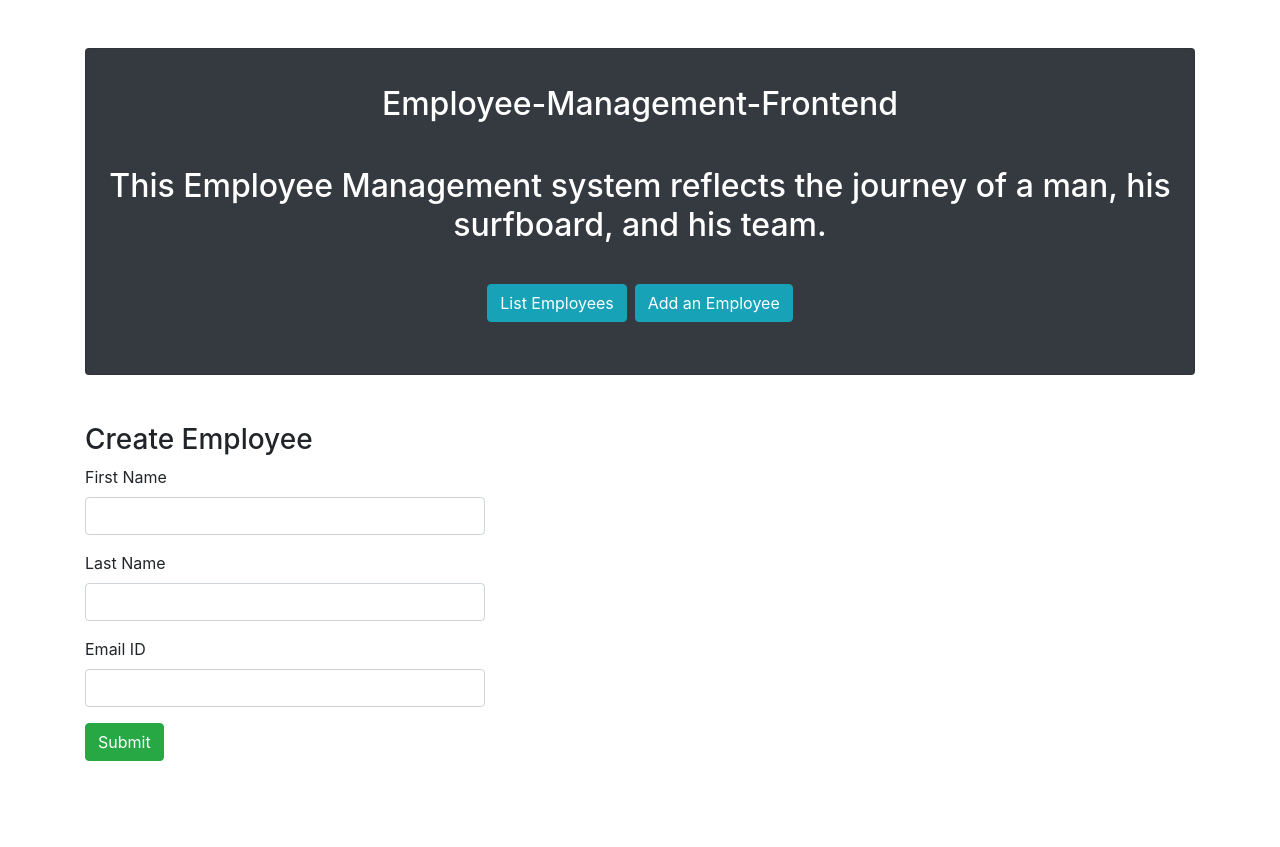
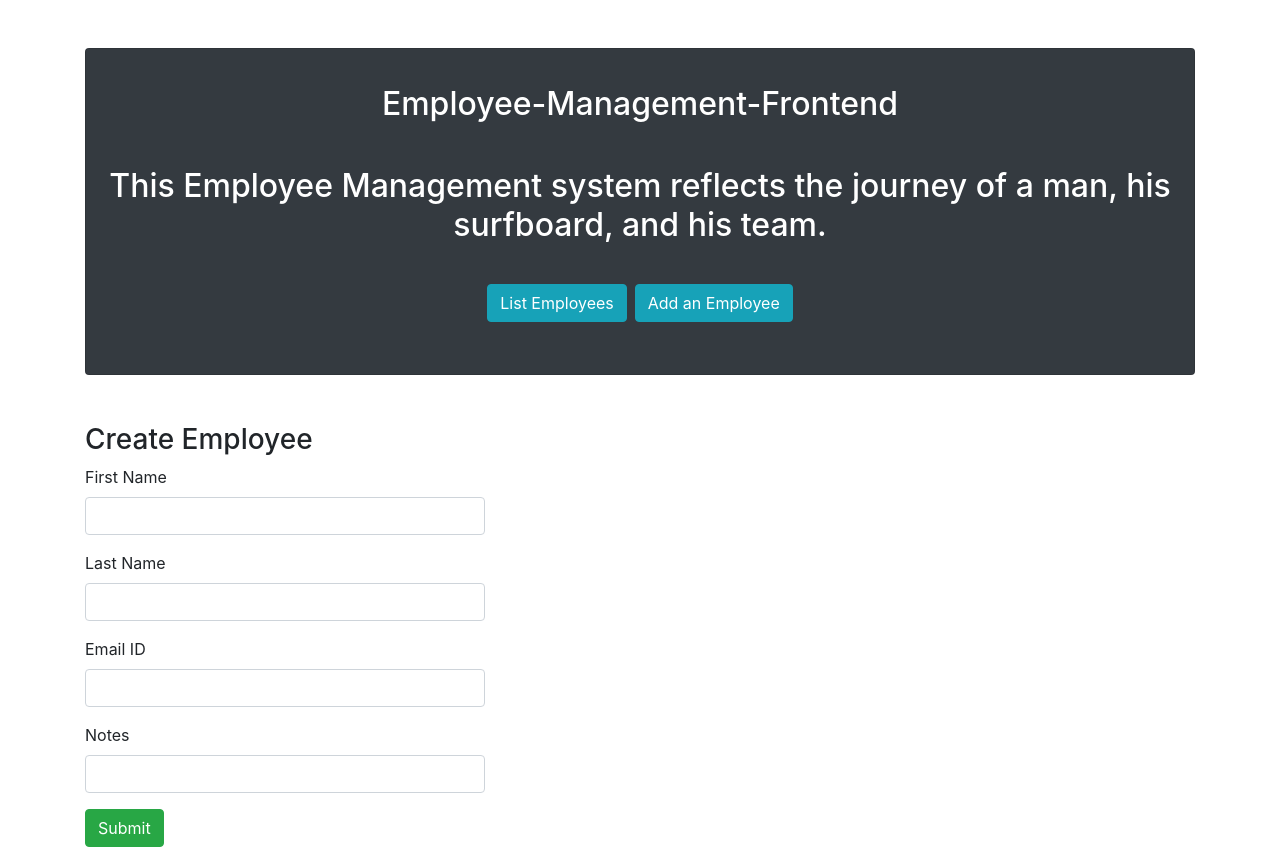
Before and after one commit to gencavjj/Employee-Management-Frontend, an Angular app: page /add in a window 1280 px wide. Before the commit the page ends 800 px from the top, so only its background shows below. Built offline with nearby package versions, Linux system fonts and the light colour scheme.

Commit message:
updated routing to reflect notes field

```diff
--- a/src/app/create-employee/create-employee.component.html
+++ b/src/app/create-employee/create-employee.component.html
@@ -5,17 +5,18 @@
             <label for="name">First Name</label>
             <input type="text" class="form-control" id="firstName" required [(ngModel)]="employee.firstName" name="firstName">
         </div>
-
         <div class="form-group">
             <label for="name">Last Name</label>
             <input type="text" class="form-control" id="lastName" required [(ngModel)]="employee.lastName" name="lastName">
         </div>
-
         <div class="form-group">
             <label for="name">Email ID</label>
             <input type="text" class="form-control" id="emailAddress" required [(ngModel)]="employee.emailAddress" name="emailAddress">
         </div>
-
+        <div class="form-group">
+            <label for="name">Notes</label>
+            <input type="text" class="form-control" id="text" required [(ngModel)]="employee.text" name="text">
+        </div>
         <button type="submit" class="btn btn-success">Submit</button>
 
     </form>
--- a/src/app/employee-details/employee-details.component.html
+++ b/src/app/employee-details/employee-details.component.html
@@ -8,6 +8,9 @@
     <div>
       <label>Email Address: </label> {{employee.emailAddress}}
     </div>
+    <div>
+      <label>Notes: </label> {{employee.text}}
+    </div>
 
     <hr/>
   </div>
--- a/src/app/employee-list/employee-list.component.html
+++ b/src/app/employee-list/employee-list.component.html
@@ -10,6 +10,7 @@
                   <th>Firstname</th>
                   <th>Lastname</th>
                   <th>Email</th>
+                  <th>Text</th>
                   <th>Actions</th>
               </tr>
           </thead>
@@ -18,6 +19,7 @@
                   <td>{{employee.firstName}}</td>
                   <td>{{employee.lastName}}</td>
                   <td>{{employee.emailAddress}}</td>
+                  <td>{{employee.text}}</td>
                   <td><button (click)="deleteEmployee(employee.employeeId)">Delete</button>
                       <button (click)="employeeDetails(employee.employeeId)" class="btn btn-info" style="margin-left: 10px">Details</button>
                 </td>
--- a/src/app/employee-model/employee.ts
+++ b/src/app/employee-model/employee.ts
@@ -3,4 +3,5 @@ export class Employee {
     firstName: string;
     lastName: string;
     emailAddress: string;
+    text: string;
 }
```
